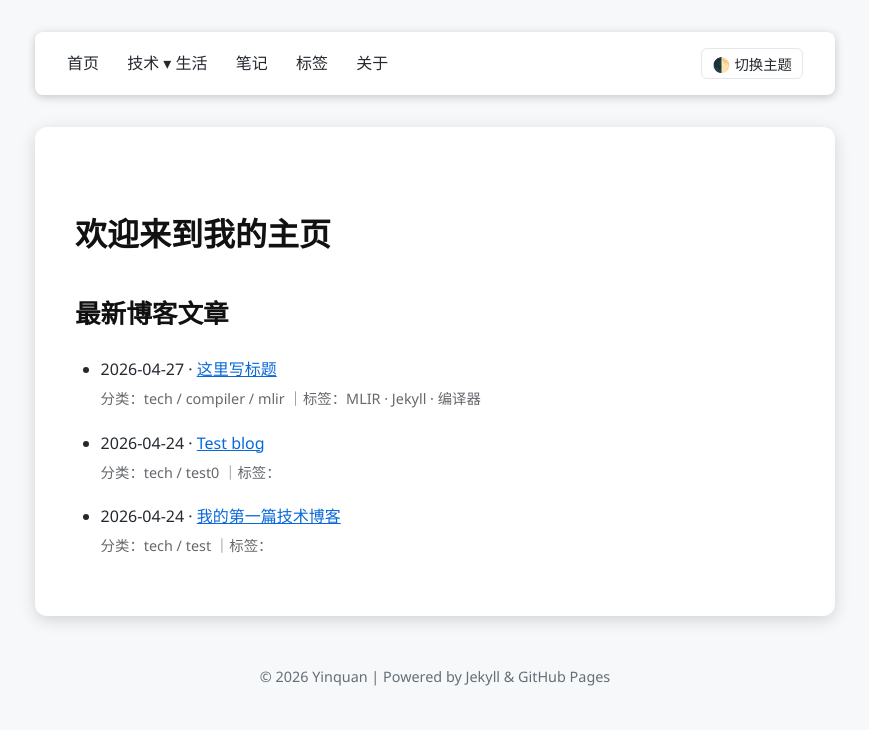
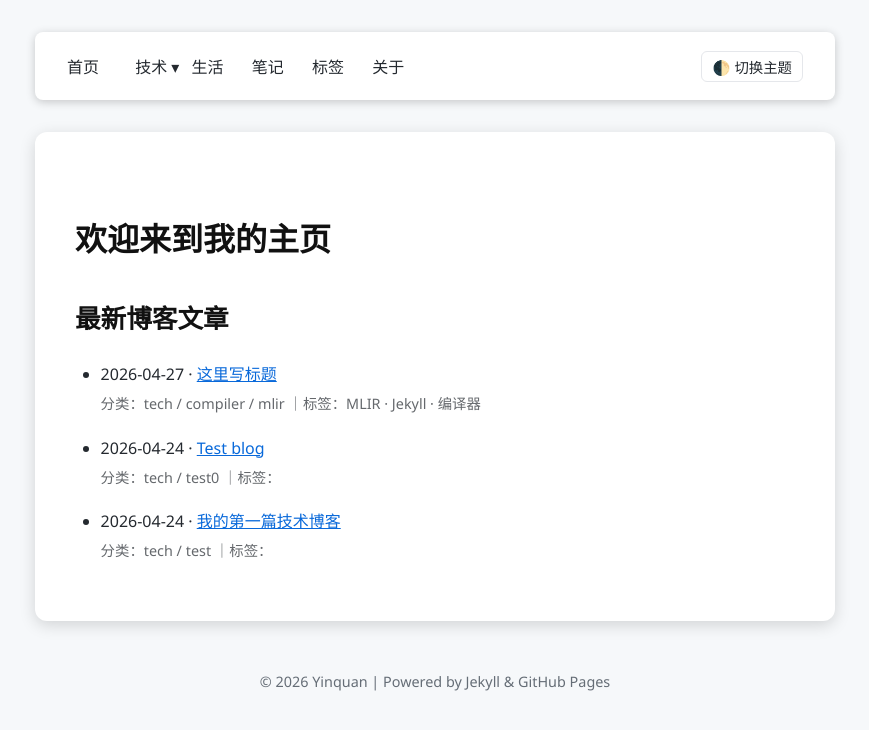
Before and after one commit to YinquanZeng/YinquanZeng.github.io, a Jekyll site: the page built from index.md, in a window 1280 px wide. Shown: the top 730 px of the page, without its empty margins (205-1074 px from the left). Built offline with Jekyll 4.4.1, drawn with Linux system fonts in a browser that asks for light colours.

Commit message:
Update default.html

```diff
--- a/_layouts/default.html
+++ b/_layouts/default.html
@@ -154,17 +155,22 @@
       font-weight: 500;
       cursor: pointer;
       font-family: inherit;
+      padding: 6px 8px;
+      margin: 0;
     }
     .dropdown-content {
       display: none;
       position: absolute;
-      top: 140%;
+      /* 关键：紧贴按钮，无空隙 */
+      top: 100%;
       left: 0;
       background-color: var(--card-bg);
       min-width: 160px;
       border-radius: 6px;
       box-shadow: 0 4px 12px rgba(0,0,0,0.2);
       z-index: 999;
+      /* 补上透明缓冲区域，防止断触 */
+      padding-top: 8px;
     }
     .dropdown-content a {
       display: block;
```
Also changed, not shown: other parts of _layouts/default.html (+2 -0 lines).
